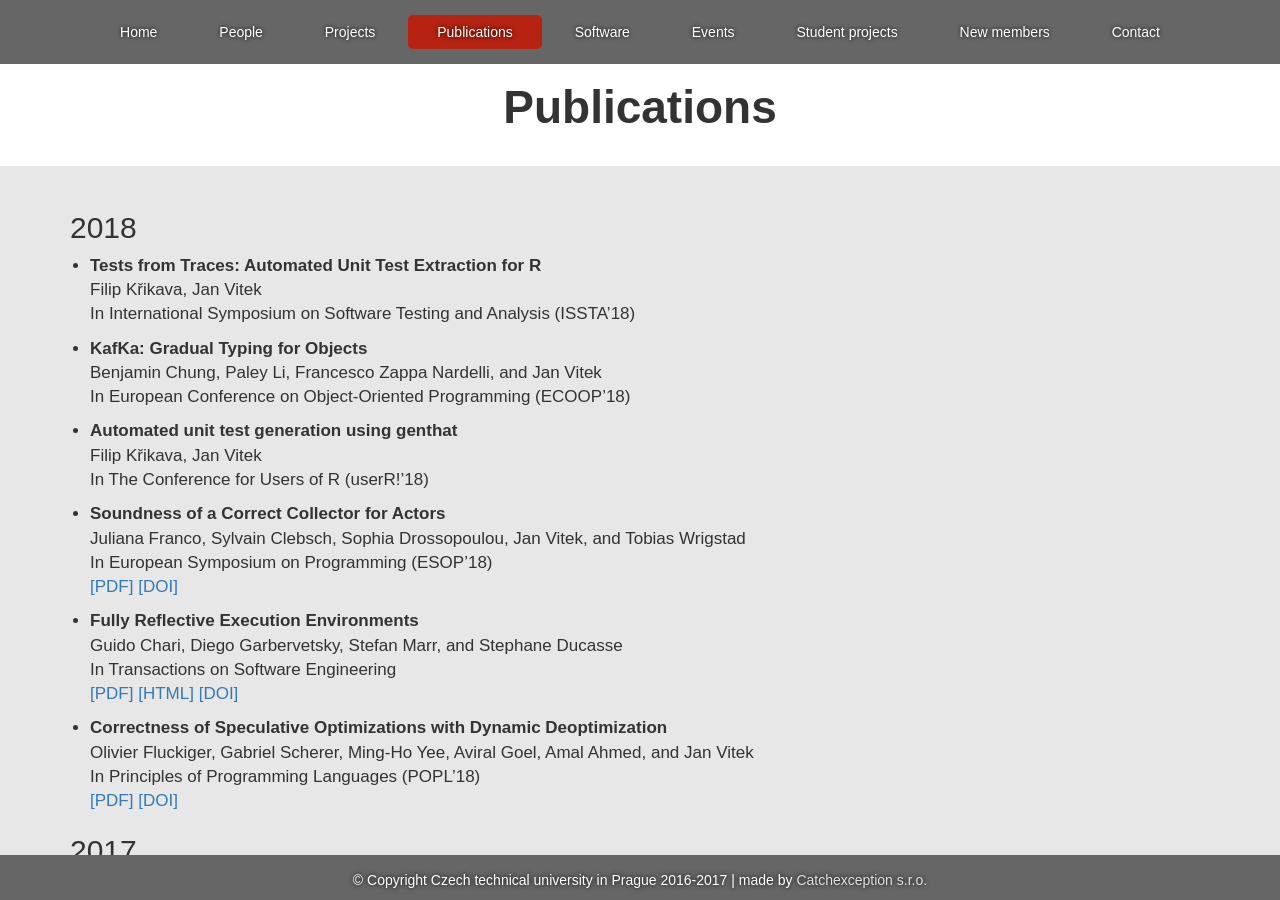
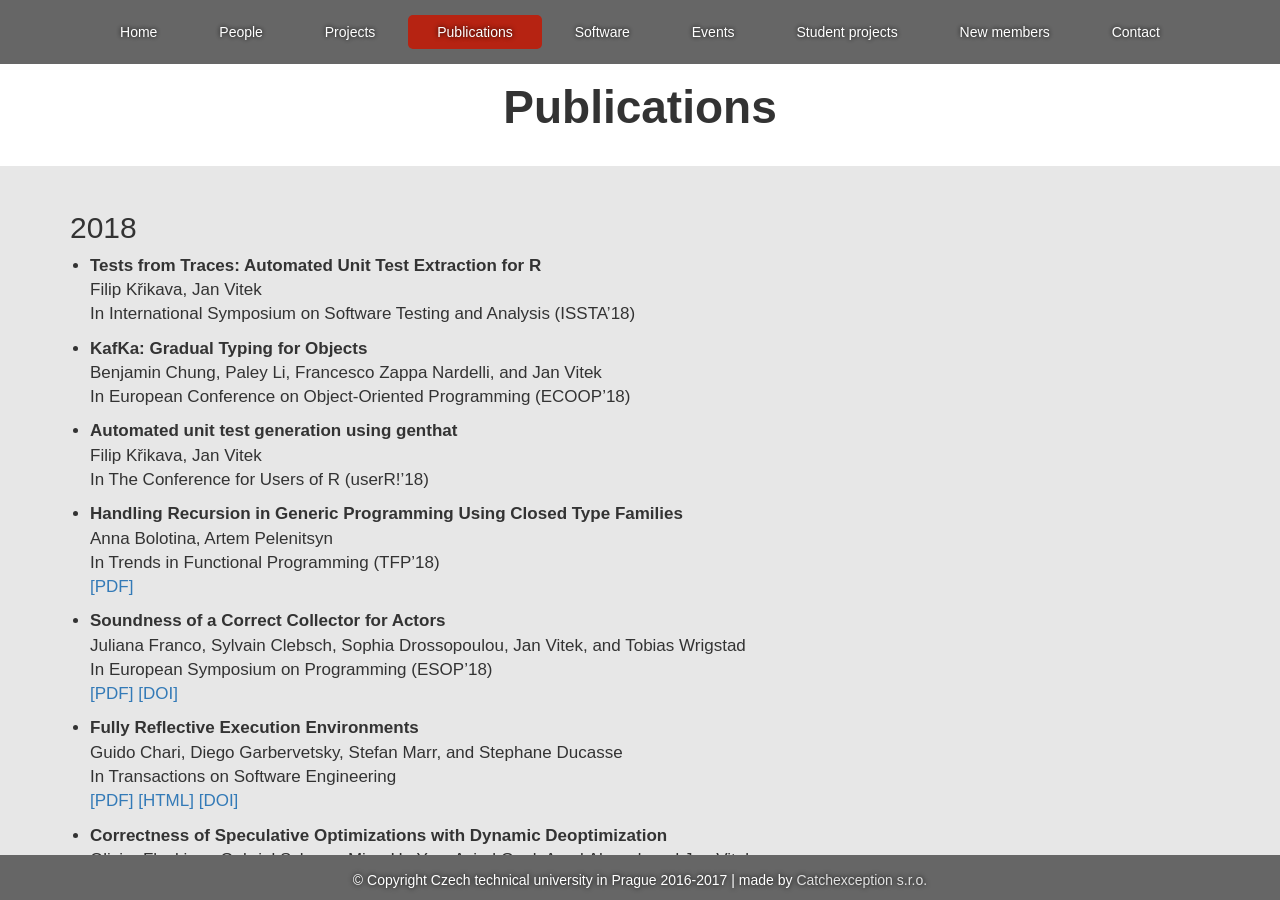
Before and after one commit to PRL-PRG/prl-prg.github.io, a Jekyll site: the page built from publications.md, in a window 1280 px wide and 900 px high. Built offline with Jekyll 4.4.1, drawn with Linux system fonts in a browser that asks for light colours; some of the changed lines change nothing that is shown.

Commit message:
Activated Artem's new publication.

```diff
--- a/publications.md
+++ b/publications.md
@@ -33,12 +33,11 @@
   [[DOI]]()
 -->
 
-<!-- 11-13 June
-- **Handling Recursion in Generic Programming Using Closed Type Families** <! new line >
-  Anna Bolotina, Artem Pelenitsyn <! new line >
-  In Trends in Functional Programming (TFP'18) <! new line >
+<!-- 11-13 June -->
+- **Handling Recursion in Generic Programming Using Closed Type Families** <!-- new line -->
+  Anna Bolotina, Artem Pelenitsyn <!-- new line -->
+  In Trends in Functional Programming (TFP'18) <!-- new line -->
   [[PDF]](http://staff.mmcs.sfedu.ru/~ulysses/Papers/2018-TFP-dgp-recursion.pdf)
--->
 
 <!-- 14-20 April -->
 - **Soundness of a Correct Collector for Actors** <!-- new line -->
```
